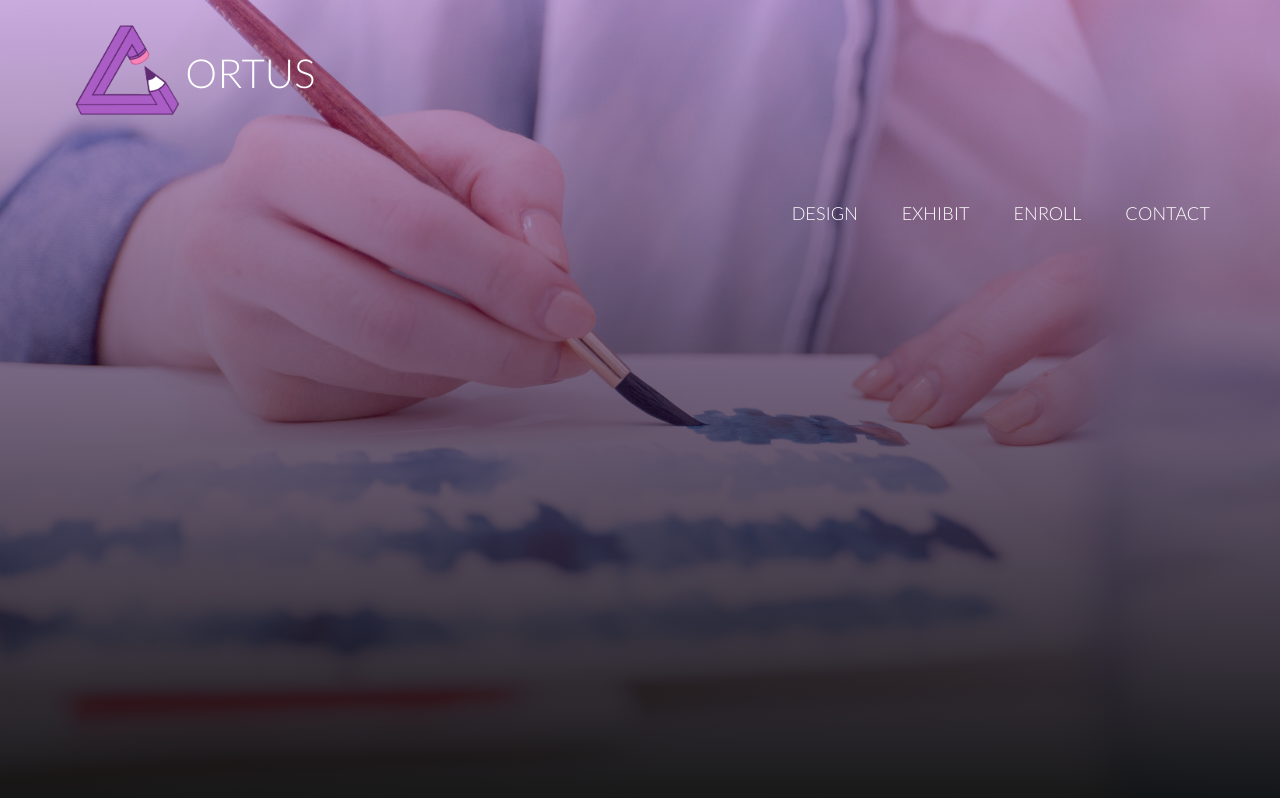
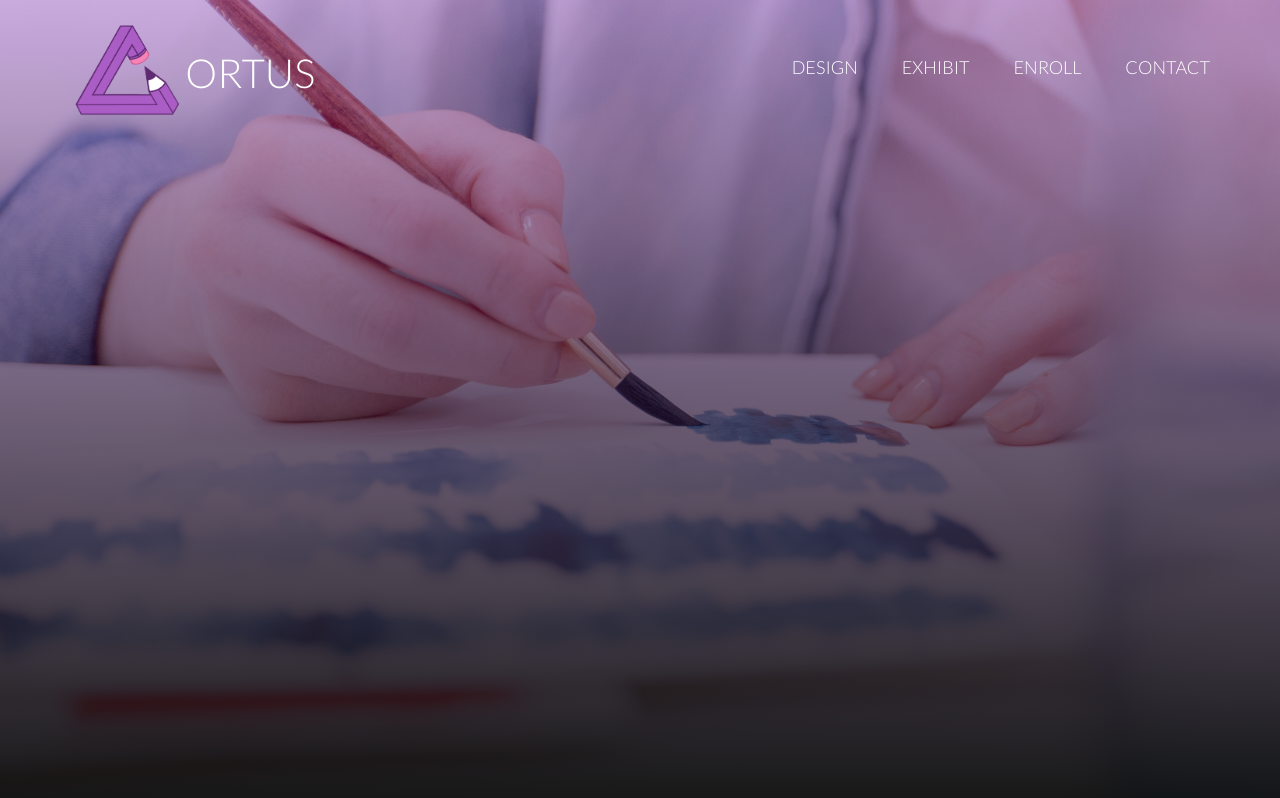
Before and after one commit to YusufTheRHSS/Ortus, a plain HTML site: page Ortus/index.html in a window 1280 px wide. Drawn offline with Linux system fonts and the light colour scheme.

Commit message:
logo heading inline block

```diff
--- a/Ortus/index.html
+++ b/Ortus/index.html
@@ -23,7 +23,7 @@
             <nav>
                 <div class="row">
                     <img src="resources/image/Logo.png" alt="Ortus Logo" class="logo">
-                    <h4>Ortus</h4>
+                    <h4 class = "logo-heading">Ortus</h4>
                     <ul class="main-nav">
                         <li><a href = "#">Design</a></li>
                         <li><a href = "#">Exhibit</a></li>
--- a/Ortus/resources/css/style.css
+++ b/Ortus/resources/css/style.css
@@ -190,6 +190,7 @@ header{
     margin-top: 20px;
 }
 
+
 /* Main Navigation */
 .main-nav {
     float: right;
@@ -218,3 +219,7 @@ header{
 {
     border-bottom: 2px solid #b214b9;
 }
+
+.logo-heading {
+    display: inline-block;
+}
```
